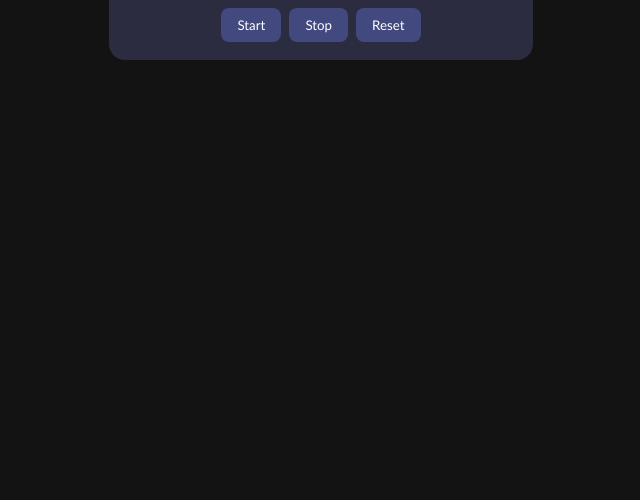
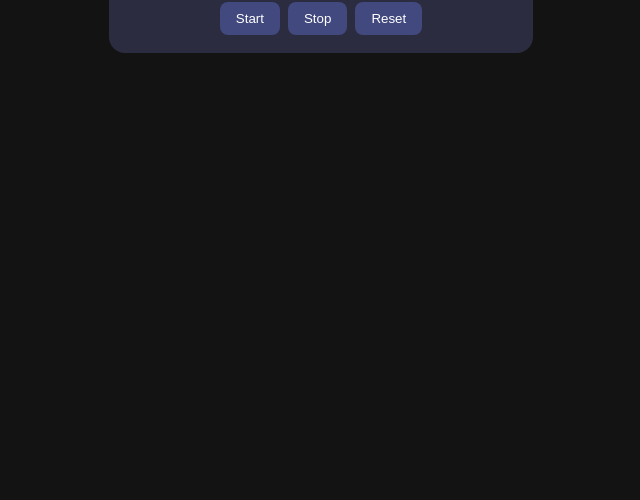
Before and after one commit to nikhil063/Javascript-stopwatch, a plain HTML site: page index.html in a window 1280 px wide. Shown: the part 300-800 px from the top of the page, without its empty margins (319-959 px from the left). Drawn offline with Linux system fonts and the light colour scheme.

Commit message:
Update index.css

```diff
--- a/index.css
+++ b/index.css
@@ -1,6 +1,6 @@
 * {
 	margin: 0;
-	font-family:'Gill Sans', 'Gill Sans MT', Calibri, 'Trebuchet MS', sans-serif
+	font-family:'Fira sans' , sans-serif;
 }
 
 body {
```
